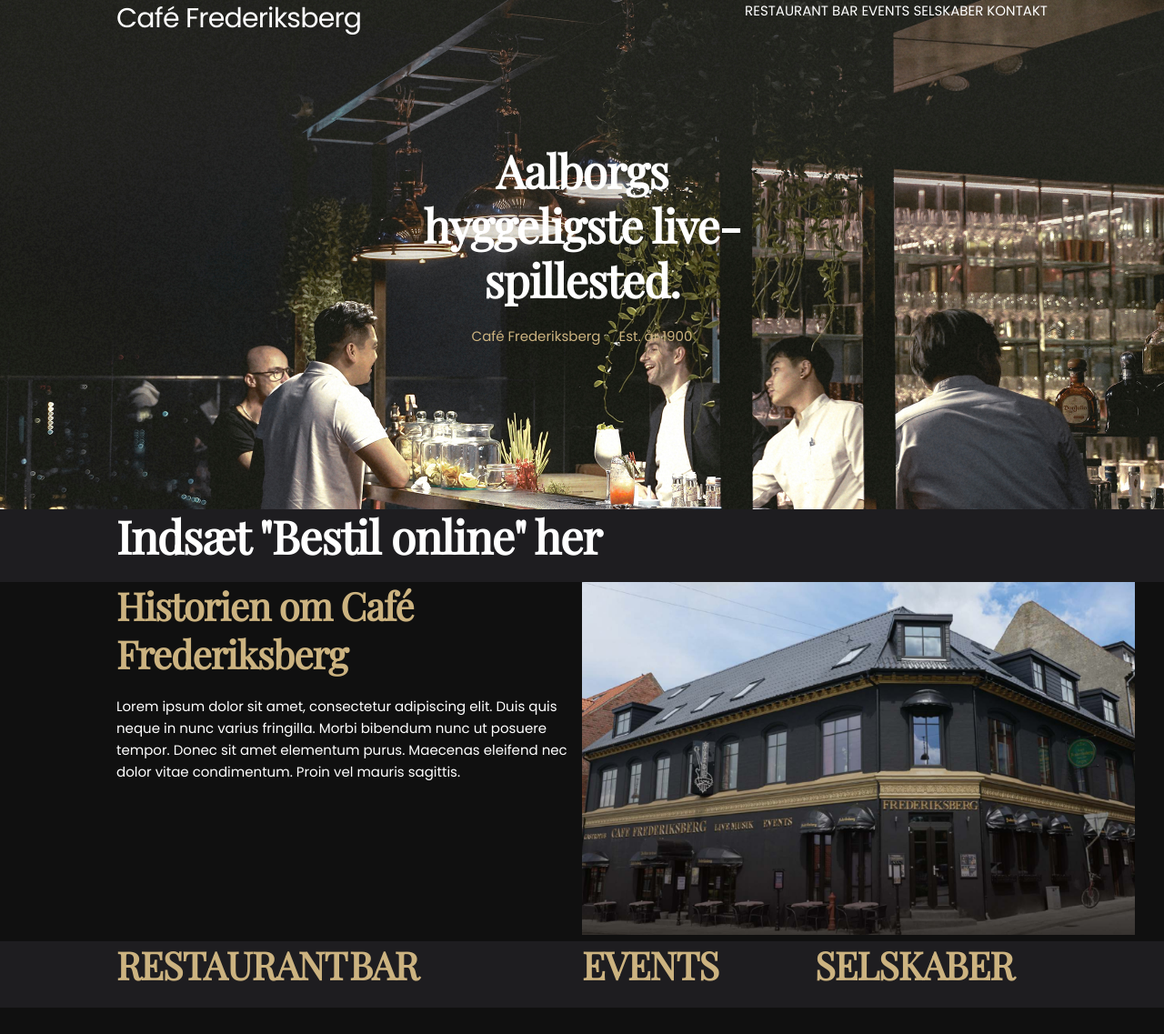
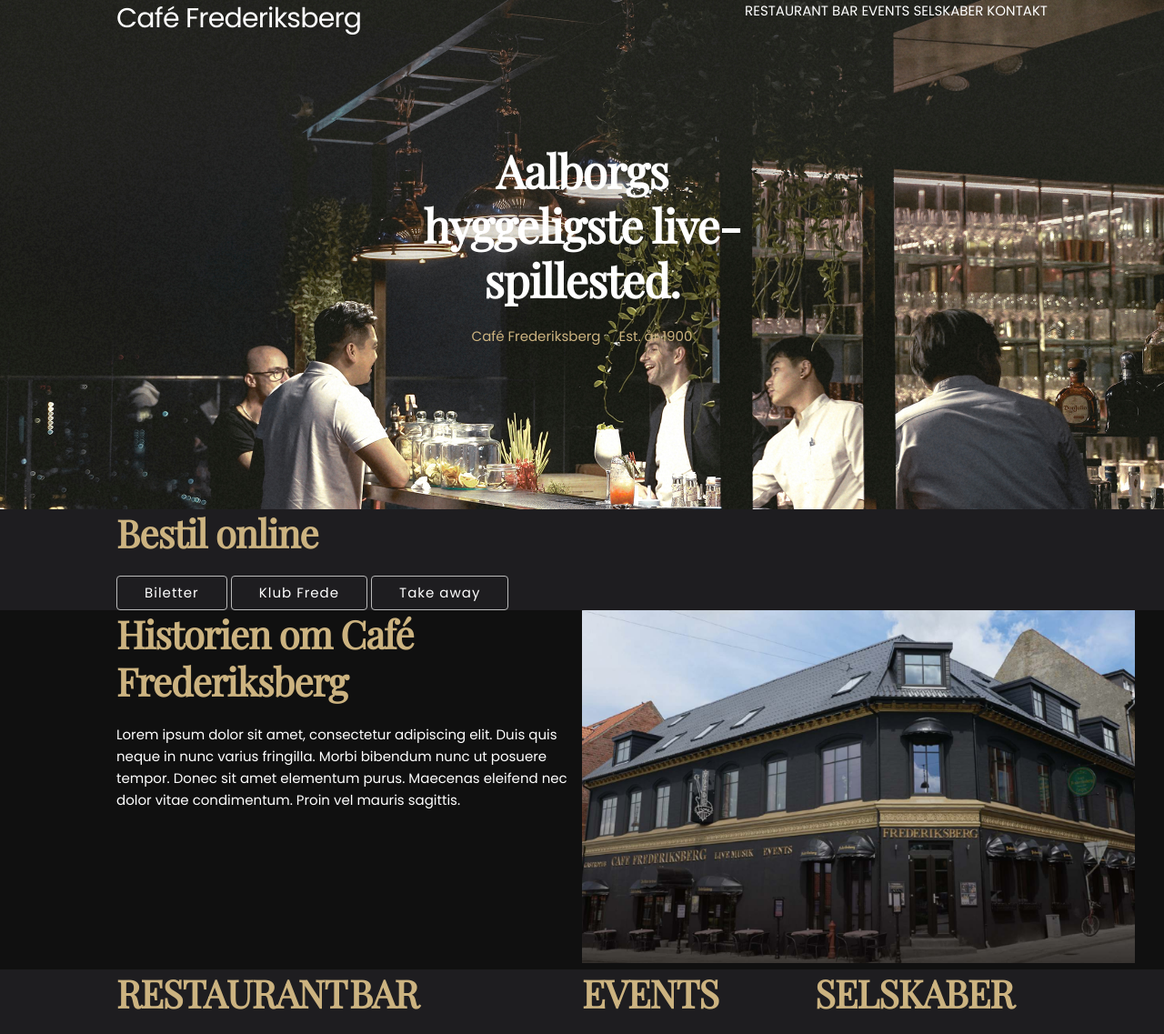
Before and after one commit to simoneliasen/cafefrederiksberg, a PHP site: page / in a window 1280 px wide. Shown: the top 1137 px of the page at 91% size. Run offline with PHP 8.4, Linux system fonts and the light colour scheme.

Commit message:
Opsatte bar for online bestilling på forside

```diff
--- a/index.php
+++ b/index.php
@@ -32,7 +32,10 @@
   <div class="wrapper onlineBestilling">
     <!--Indhold centreret i wrapper-->
     <div class="container onlineBestilling">
-      <h1> Indsæt "Bestil online" her </h1>
+      <h2 id "bestilonline">Bestil online</h2>
+      <button>Biletter </button>
+      <button>Klub Frede </button>
+      <button>Take away </button>
     </div>
   </div>
 
```
